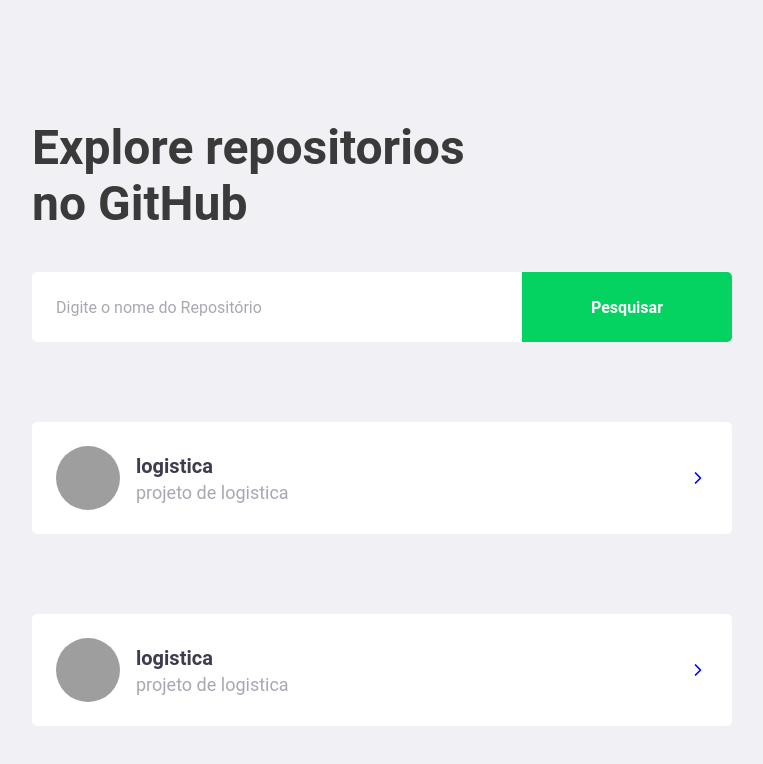
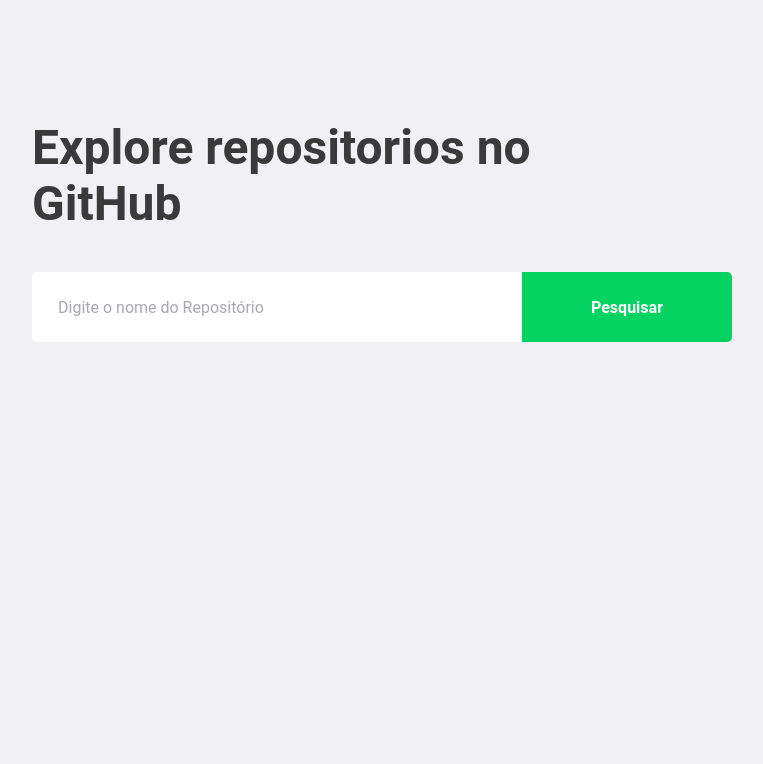
Before and after one commit to RobertaBaseggio/gitHub-Repository, a React (Create React App) app: page / in a window 1280 px wide. Shown: the top 764 px of the page, without its empty margins (28-791 px from the left). Built offline with nearby package versions, Linux system fonts and the light colour scheme; grey boxes are pictures that could not be loaded.

Commit message:
Implementação de resolução de erros

```diff
--- a/src/pages/Dashboard/index.tsx
+++ b/src/pages/Dashboard/index.tsx
@@ -3,7 +3,7 @@
 import api from '../../services/api';
 import Repository from '../Repository';
 
-import { Title, Repositories, Form } from './styles';
+import { Title, Repositories, Form, Error } from './styles';
 
 interface Repository {
   full_name: string;
@@ -16,15 +16,29 @@
 
 const Dashboard: React.FC = () => {
   const [newRepo, setNewRepo] = useState('');
+  const [inputError, setInputError] = useState('');
   const [repositories, setRepositories] = useState<Repository[]>([]);
 
   async function handleAddRepository(event: FormEvent<HTMLFormElement>): Promise<void> {
     event.preventDefault();
+
+    if(!newRepo){
+        setInputError("Informe um usuário/repositório para pesquisar.")
+        return;
+    }
+
+    try {
+
     const response = await api.get<Repository>(`repos/${newRepo}`);
     const repository = response.data;
 
     setRepositories([...repositories, repository]);
     setNewRepo('');
+    setInputError('');
+
+  } catch (err) {
+    setInputError("Repósitorio não encontrado ou inexistente");
+  }
 
   }
 
@@ -32,31 +46,25 @@
     <>
       <Title>Explore repositorios no GitHub</Title>
 
-      <Form onSubmit={handleAddRepository}>
+      <Form hasError={!!inputError} onSubmit={handleAddRepository}>
         <input value={newRepo} onChange={e => setNewRepo(e.target.value)}
           placeholder="Digite o nome do Repositório" />
         <button type="submit"> Pesquisar </button>
       </Form>
 
+      {inputError && <Error>{inputError}</Error>}
+
       <Repositories>
-        <a  href="#">
-          <img src= "https://avatars.githubusercontent.com/u/82897794?v=4" />
-          <div>
-            <strong>logistica</strong>
-            <p>projeto de logistica</p>
-          </div>
-          <FiChevronRight size={20}/>
-        </a>
-      </Repositories>
-      <Repositories>
-        <a  href="#">
-          <img src= "https://avatars.githubusercontent.com/u/82897794?v=4" />
-          <div>
-            <strong>logistica</strong>
-            <p>projeto de logistica</p>
-          </div>
-          <FiChevronRight size={20}/>
-        </a>
+        {repositories.map(repository => (
+          <a key={repository.full_name} href="teste">
+            <img src={repository.owner.avatar_url} alt={repository.owner.login} />
+            <div>
+            <strong>{repository.full_name}</strong>
+            <p>{repository.description}</p>
+            </div>
+            <FiChevronRight size={20}/>
+          </a>
+        ))}
       </Repositories>
     </>
   )
--- a/src/pages/Dashboard/styles.ts
+++ b/src/pages/Dashboard/styles.ts
@@ -1,18 +1,23 @@
-import styled from 'styled-components';
+import styled, { css } from 'styled-components';
 import { shade } from 'polished';
+
+interface FormProps{
+    hasError: boolean;
+}
 
 export const Title = styled.h1`
     font-size: 48px;
     color: #3a3a3a;
-    max-width: 450px;
+    max-width: 600px;
     line-height: 56px;
     margin-top: 80px;
 `;
 
-export const Form = styled.form`
+export const Form = styled.form<FormProps>`
     margin-top: 40px;
     max-width: 700px;
     display: flex;
+
     input {
         flex: 1;
         height: 70px;
@@ -20,6 +25,13 @@
         border: 0;
         border-radius: 5px 0 0 5px;
         color: #3a3a3a;
+
+        border: 2px solid #fff;
+        border-right: 0;
+        ${props =>props.hasError && css`
+            border-color: #c53030;
+        `}
+
         &::placeholder {
             color: #a8a8b3;
         }
@@ -37,6 +49,13 @@
             background: ${shade(0.2, '#04d361')};
         }
     }
+`;
+
+export const Error = styled.span`
+    display: block;
+    color: #c53030;
+    margin-top: 8px;
+
 `;
 
 export const Repositories = styled.div`
```
